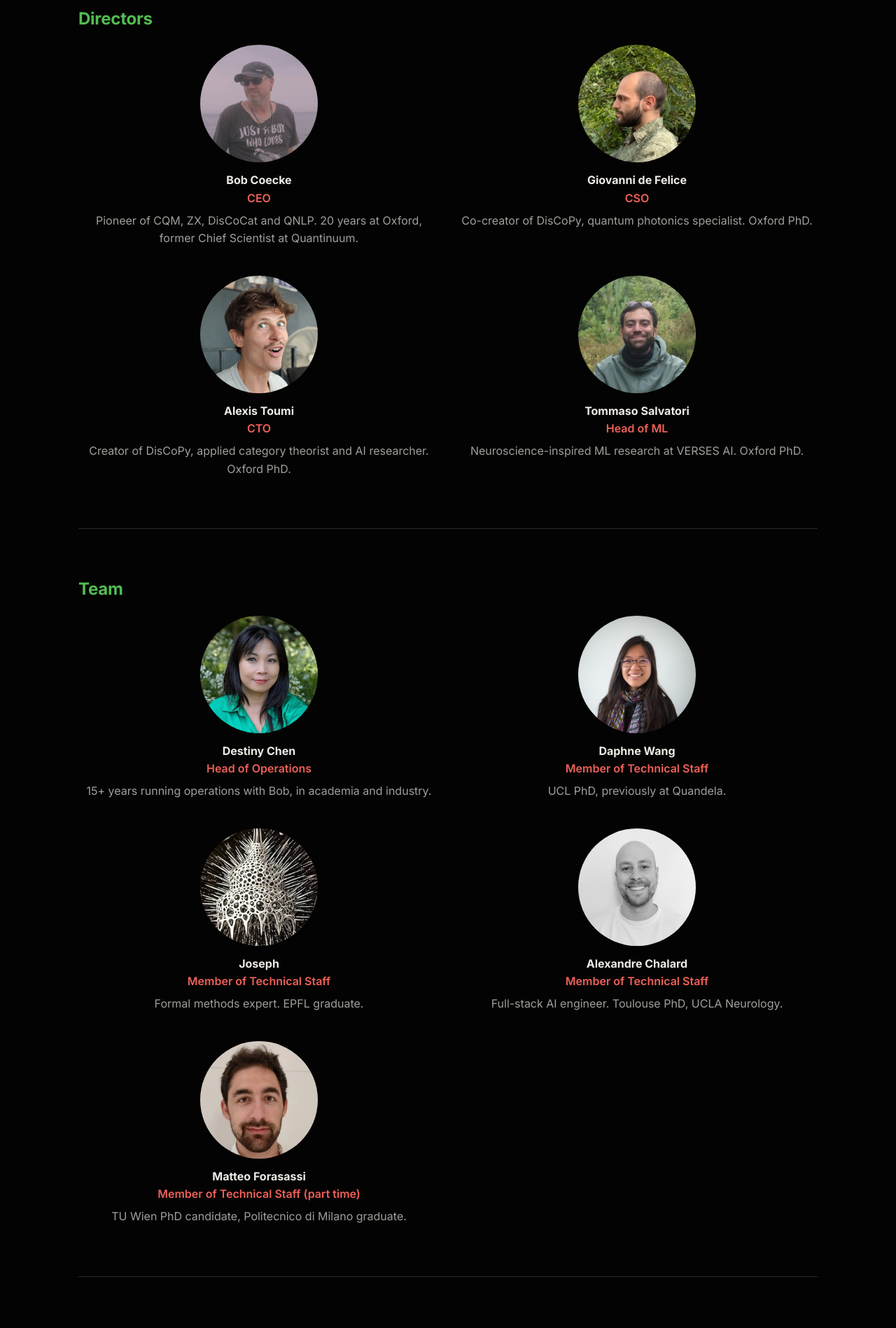
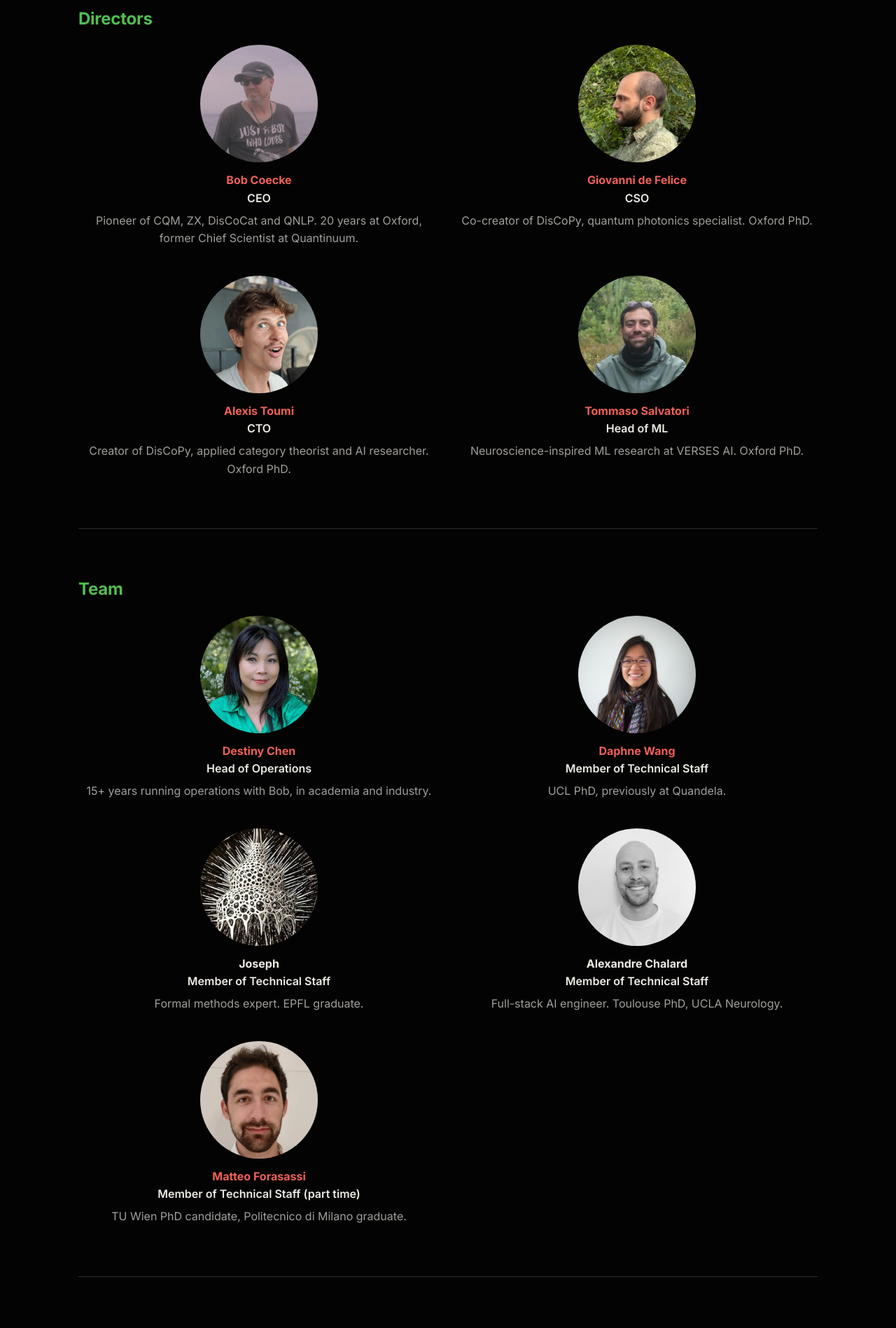
Before and after one commit to relational-intelligence/relational-intelligence.github.io, a Jekyll site: the page built from people.md, in a window 1280 px wide. Shown: the part 305-2203 px from the top of the page at 70% size. Built offline with Jekyll 4.4.1, drawn with Linux system fonts in a browser that asks for light colours.

Commit message:
People: linked names in red, titles in the text colour
Co-Authored-By: Claude Opus 5.5 <noreply@anthropic.com>
Claude-Session: https://claude.ai/code/session_01MEJxy4DVdtbcCVtav21RUV

```diff
--- a/_layouts/default.html
+++ b/_layouts/default.html
@@ -122,9 +122,9 @@
     ul.people img { width: 168px; height: 168px; border-radius: 50%; object-fit: cover; display: block; margin: 0 auto 0.8rem; background: var(--card-2); }
     @media (max-width: 719px) { ul.people img { width: 120px; height: 120px; } }
     ul.people li strong { color: var(--text); margin: 0; }
-    ul.people li strong a { color: inherit; text-decoration: none; }
+    ul.people li strong a { color: var(--red); text-decoration: none; }
     ul.people li strong a:hover { color: var(--green); }
-    ul.people li em { display: block; font-style: normal; font-weight: 600; color: var(--red); margin-bottom: 0.4em; }
+    ul.people li em { display: block; font-style: normal; font-weight: 600; color: var(--text); margin-bottom: 0.4em; }
     .center { text-align: center; }
 
     footer { border-top: 1px solid var(--line); padding: 2rem 0 3rem; color: var(--muted); }
```
